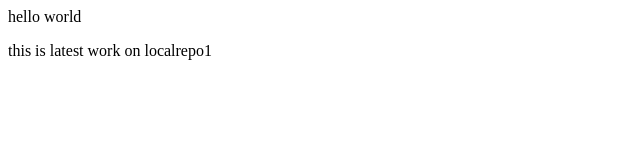
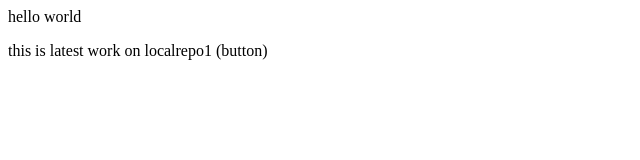
Before and after one commit to shashwatniranjan-max/shashwat-demo, a plain HTML site: page index.html in a window 1280 px wide. Shown: the full height of the page, 0-640 px from the left. Drawn offline with Linux system fonts and the light colour scheme.

```diff
--- a/index.html
+++ b/index.html
@@ -1,2 +1,2 @@
 <p>hello world</p>
-<p>this is latest work on localrepo1</p>
+<p>this is latest work on localrepo1 (button)</p>
```
